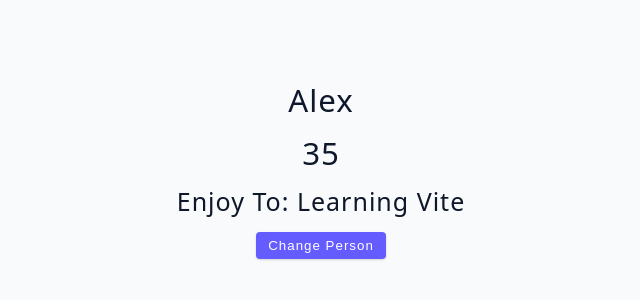
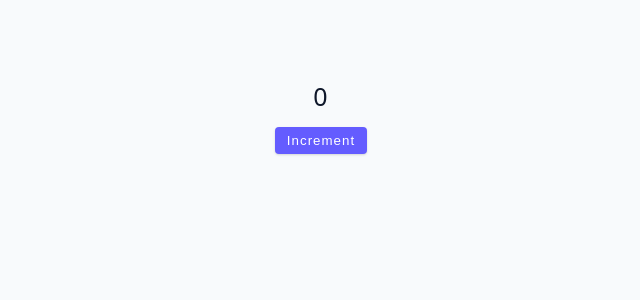
Before and after one commit to aleksandarPaytalov/03-advanced-react, a React (Vite) app: page / in a window 1280 px wide. Shown: the top 300 px of the page, without its empty margins (319-959 px from the left). Built offline with nearby package versions, Linux system fonts and the light colour scheme.

Commit message:
useState functional update form

```diff
--- a/src/App.jsx
+++ b/src/App.jsx
@@ -1,4 +1,4 @@
-import Starter from "./tutorial/01-useState/starter/04-useState-object.jsx";
+import Starter from "./tutorial/01-useState/starter/05-useState-gotcha.jsx";
 import Final from "./tutorial/01-useState/final/03-useState-array.jsx";
 
 function App() {
--- a/src/tutorial/01-useState/starter/05-useState-gotcha.jsx
+++ b/src/tutorial/01-useState/starter/05-useState-gotcha.jsx
@@ -1,5 +1,24 @@
+import { useState } from "react";
+
 const UseStateGotcha = () => {
-  return <h2>useState "gotcha"</h2>;
+  const [value, setValue] = useState(0);
+
+  const handleClick = () => {
+    setValue((currentValue) => {
+      const newValue = currentValue + 1;
+      console.log(newValue);
+      return newValue;
+    });
+  };
+
+  return (
+    <>
+      <h4>{value}</h4>
+      <button type="button" className="btn" onClick={handleClick}>
+        Increment
+      </button>
+    </>
+  );
 };
 
 export default UseStateGotcha;
```
